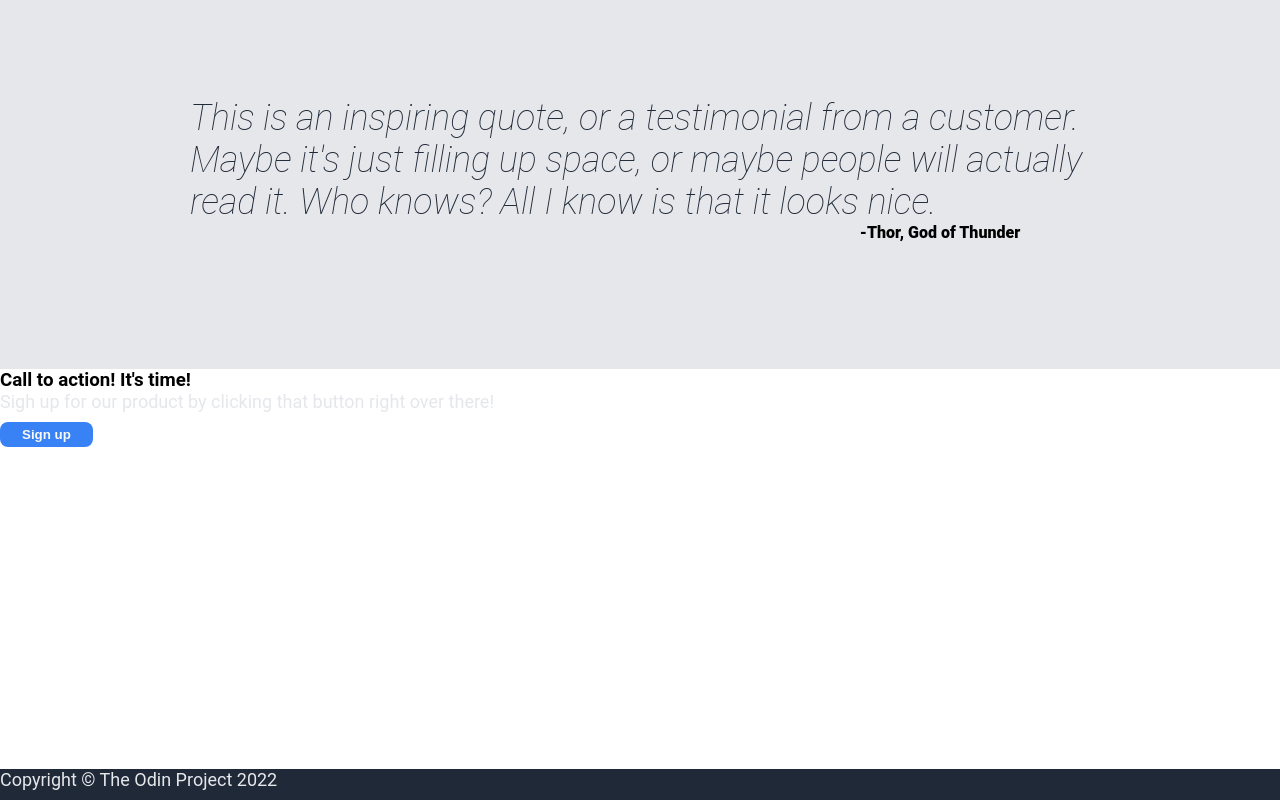
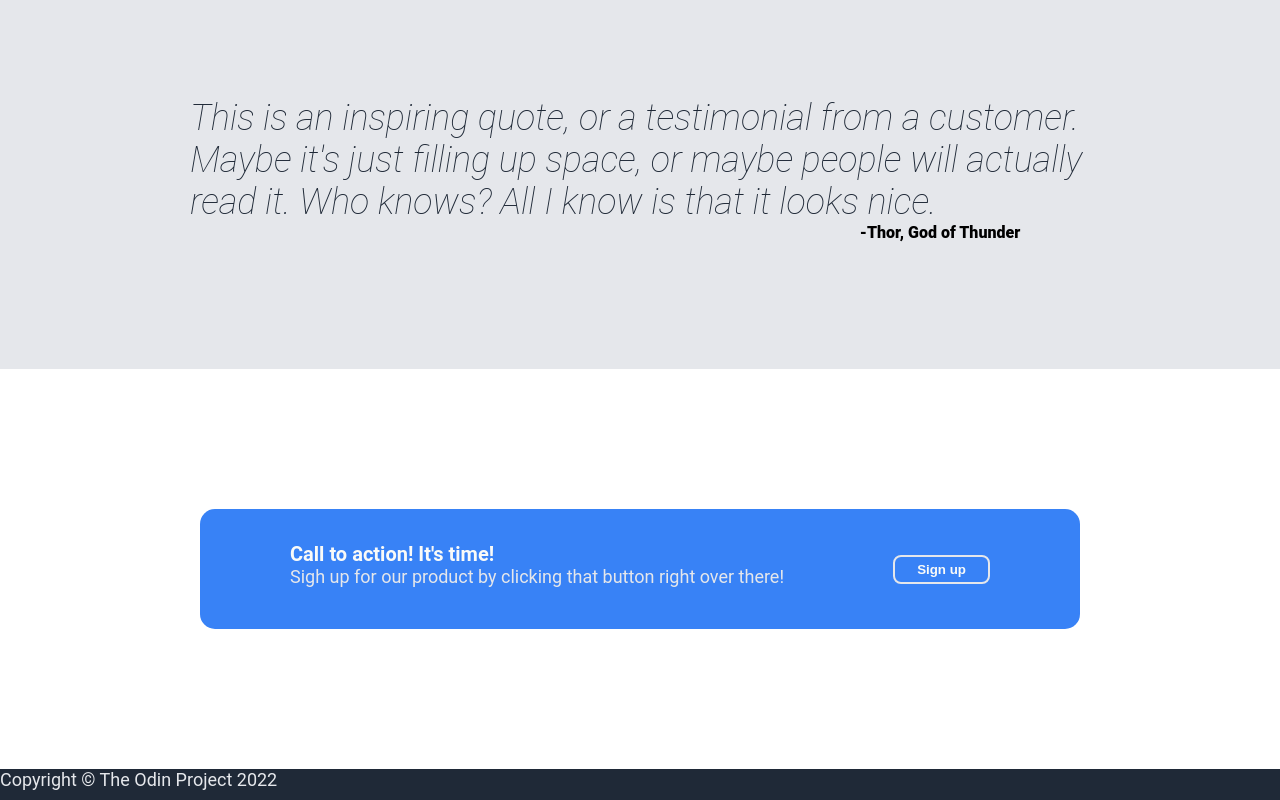
Before and after one commit to Mark-A14/foundations-landing-page, a plain HTML site: page index.html in a window 1280 px wide. Shown: the part 969-1769 px from the top of the page. Drawn offline with Linux system fonts and the light colour scheme.

Commit message:
Completed Sign up Section

```diff
--- a/index.html
+++ b/index.html
@@ -77,11 +77,14 @@
           <div class="author">-Thor, God of Thunder</div>
         </div>
         <div class="sign-up">
-          <div class="call">
-            <h3>Call to action! It's time!</h3>
-            <p>
-              Sigh up for our product by clicking that button right over there!
-            </p>
+          <div class="container-call">
+            <div class="call">
+              <h3>Call to action! It's time!</h3>
+              <p>
+                Sigh up for our product by clicking that button right over
+                there!
+              </p>
+            </div>
             <button>Sign up</button>
           </div>
         </div>
--- a/style.css
+++ b/style.css
@@ -26,7 +26,7 @@ button {
      padding: 5px 22px;
      background-color: #3882F6;
      border-radius: 8px;
-     border: none;
+     border: #E5E7EB solid 2px;
 }
 h2 {
      color: #1F2937;
@@ -118,3 +118,22 @@ img {
      font-weight: 800;
      margin-left: 600px
 }
+.sign-up {
+     display: flex;
+     justify-content: center;
+     align-items: center;
+}
+.container-call {
+     display: flex;
+     background-color: #3882F6;
+     width: 700px;
+     height: 100px;
+     justify-content: space-between;
+     align-items: center;
+     padding: 10px 90px;
+     border-radius: 15px;
+}
+h3 {
+     color: #F9FAF8;
+     font-size: 20px;
+}
```
